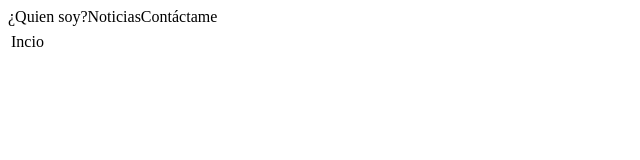
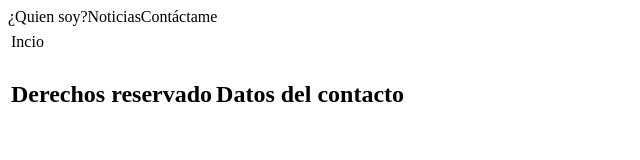
Before and after one commit to BochitoMx/DEMO2, a plain HTML site: page index.html in a window 1280 px wide. Shown: the whole page, without its empty margins (0-640 px from the left). Drawn offline with Linux system fonts and the light colour scheme.

Commit message:
Version 2

```diff
--- a/index.html
+++ b/index.html
@@ -21,7 +21,16 @@
         <tr>
             <td></td>
         </tr>
-        <tr>
+        <table>
+            <tr>
+                <td>
+                    <h2>Derechos reservado</h2>
+                </td>
+                <td>
+                    <h2>Datos del contacto</h2>
+                </td>
+            </tr>
+        </table>        <tr>
             <td></td>
         </tr>
 
```
